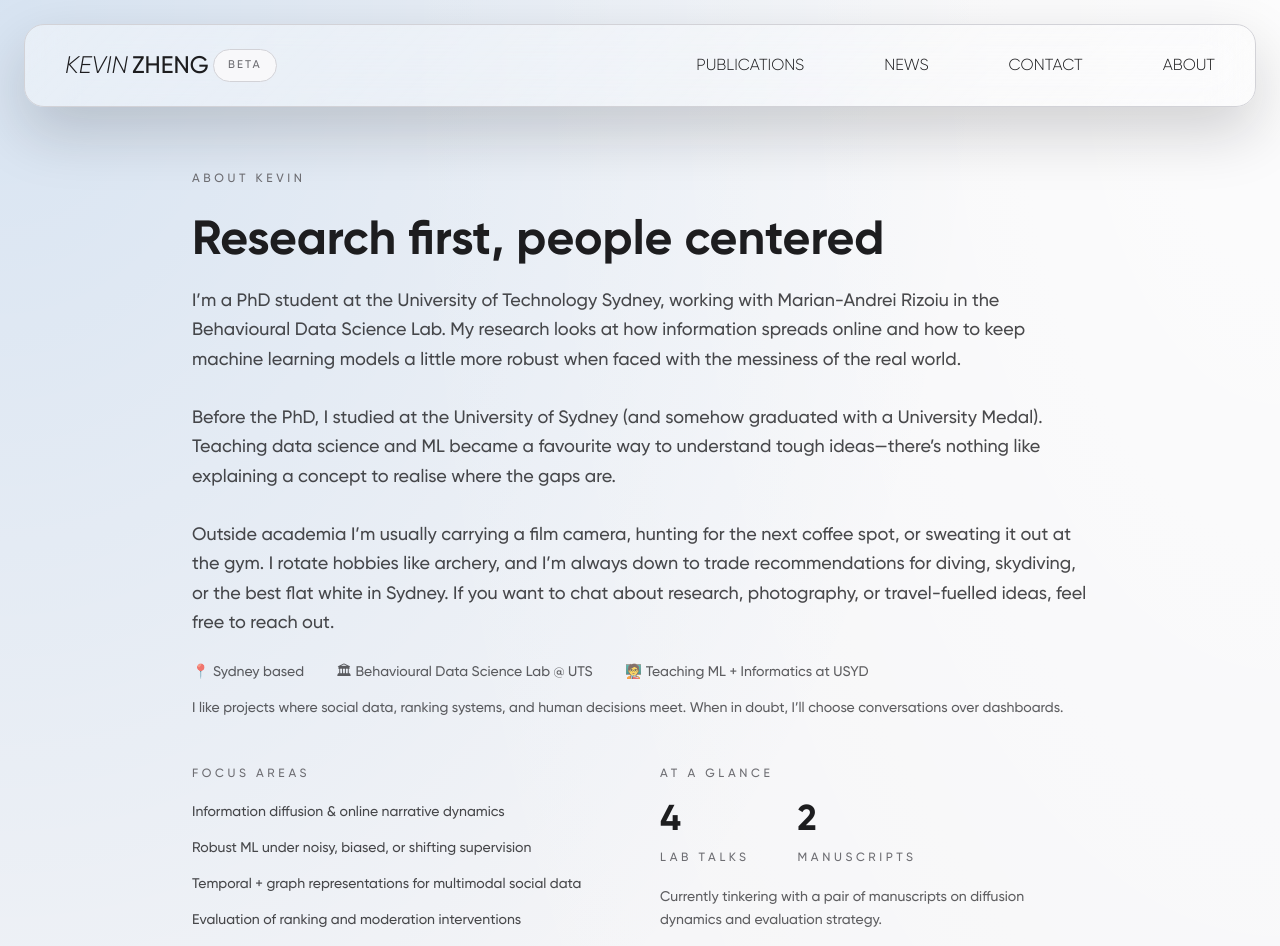
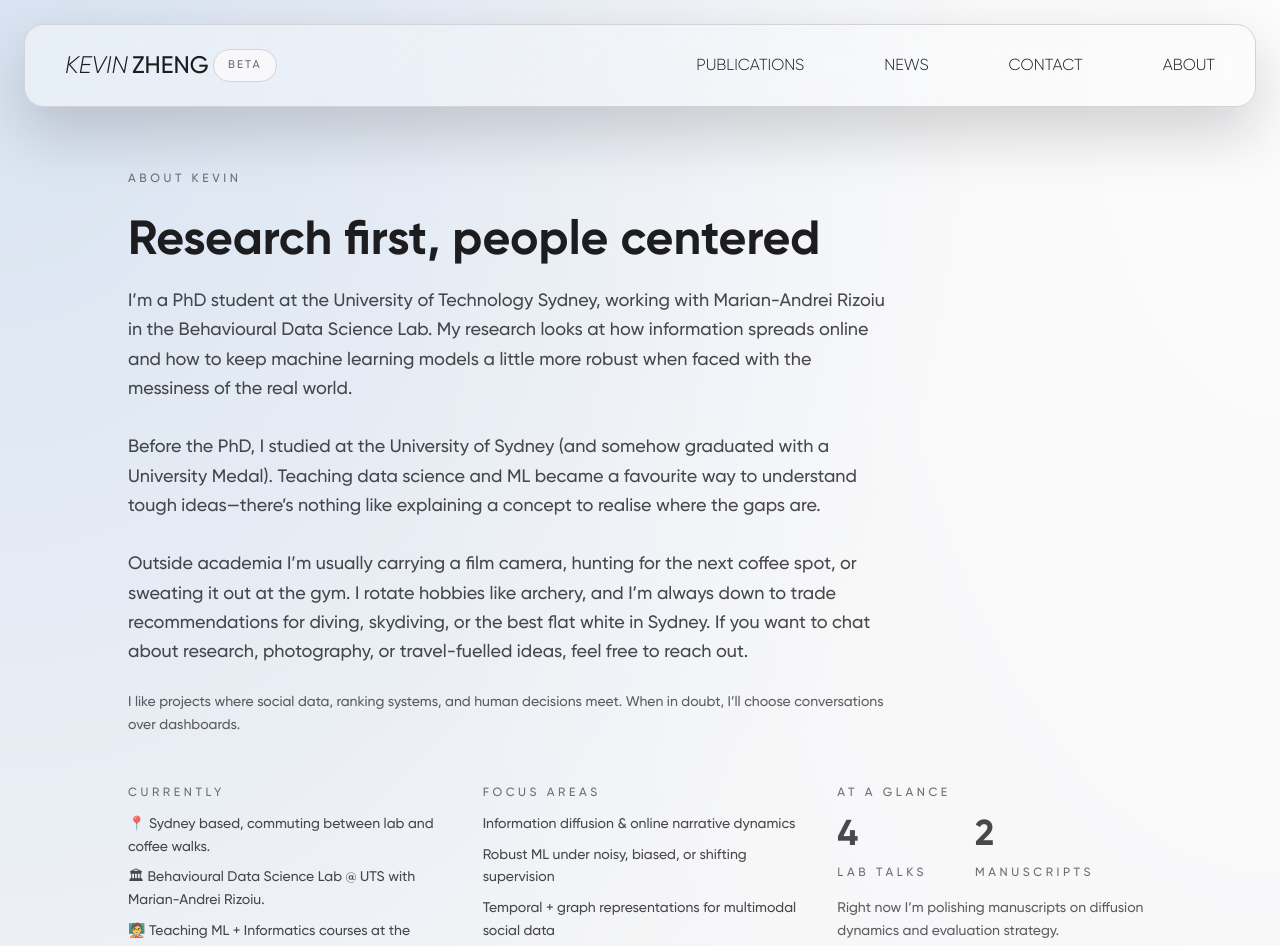
Before and after one commit to kyxzhe/kyxzhe.github.io, a Next.js app: page /about in a window 1280 px wide. Shown: the top 946 px of the page. Built offline with nearby package versions, Linux system fonts and the light colour scheme.

Commit message:
style: align about typography

```diff
--- a/src/app/about/page.tsx
+++ b/src/app/about/page.tsx
@@ -65,39 +65,40 @@ export default function AboutPage() {
         animate="visible"
       >
         <motion.section
-          className="max-w-4xl w-full flex flex-col gap-12"
+          className="w-full max-w-5xl flex flex-col gap-12"
           variants={cardVariants}
           initial="hidden"
           animate="visible"
         >
           <div className="flex flex-col gap-6">
             <p className="text-xs uppercase tracking-[0.3em] text-muted-foreground">About Kevin</p>
-            <div className="space-y-4">
+            <div className="space-y-4 max-w-3xl">
               <h1 className="text-4xl md:text-5xl font-semibold leading-tight">Research first, people centered</h1>
               <p className="text-base md:text-lg text-foreground/80 whitespace-pre-line leading-relaxed">{aboutIntro}</p>
             </div>
-            <div className="flex flex-col gap-4 text-sm text-foreground/70">
-              <div className="flex flex-wrap gap-x-8 gap-y-2">
-                <span>📍 Sydney based</span>
-                <span>🏛 Behavioural Data Science Lab @ UTS</span>
-                <span>🧑‍🏫 Teaching ML + Informatics at USYD</span>
-              </div>
-              <p>
-                I like projects where social data, ranking systems, and human decisions meet. When in doubt, I’ll choose conversations over dashboards.
-              </p>
-            </div>
+            <p className="text-sm text-foreground/70 leading-relaxed max-w-3xl">
+              I like projects where social data, ranking systems, and human decisions meet. When in doubt, I’ll choose conversations over dashboards.
+            </p>
           </div>
 
-          <div className="grid gap-10 lg:grid-cols-2">
-            <div className="space-y-5">
+          <div className="grid gap-10 lg:grid-cols-3 text-sm text-foreground/80">
+            <div className="space-y-3">
+              <p className="text-xs uppercase tracking-[0.3em] text-muted-foreground">Currently</p>
+              <ul className="space-y-2 leading-relaxed">
+                <li>📍 Sydney based, commuting between lab and coffee walks.</li>
+                <li>🏛 Behavioural Data Science Lab @ UTS with Marian-Andrei Rizoiu.</li>
+                <li>🧑‍🏫 Teaching ML + Informatics courses at the University of Sydney.</li>
+              </ul>
+            </div>
+            <div className="space-y-3">
               <p className="text-xs uppercase tracking-[0.3em] text-muted-foreground">Focus areas</p>
-              <div className="space-y-4 text-sm text-foreground/80">
+              <ul className="space-y-2 leading-relaxed">
                 {researchFocus.map((item) => (
-                  <p key={item}>{item}</p>
+                  <li key={item}>{item}</li>
                 ))}
-              </div>
+              </ul>
             </div>
-            <div className="space-y-5">
+            <div className="space-y-4">
               <p className="text-xs uppercase tracking-[0.3em] text-muted-foreground">At a glance</p>
               <div className="flex gap-12">
                 <div>
@@ -109,9 +110,9 @@ export default function AboutPage() {
                   <p className="text-xs uppercase tracking-[0.3em] text-muted-foreground mt-3">Manuscripts</p>
                 </div>
               </div>
-              <div className="text-sm text-foreground/70 leading-relaxed">
-                <p>Currently tinkering with a pair of manuscripts on diffusion dynamics and evaluation strategy.</p>
-              </div>
+              <p className="text-foreground/70 leading-relaxed">
+                Right now I’m polishing manuscripts on diffusion dynamics and evaluation strategy.
+              </p>
             </div>
           </div>
         </motion.section>
```
